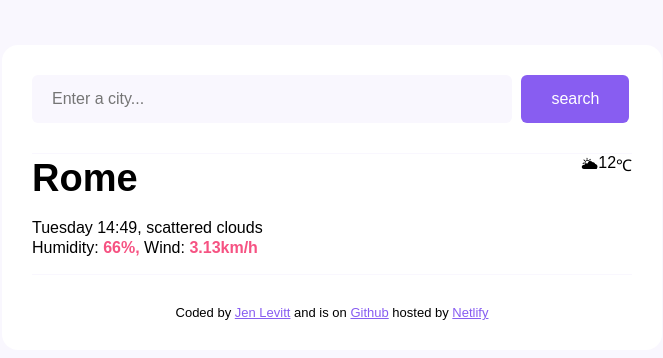
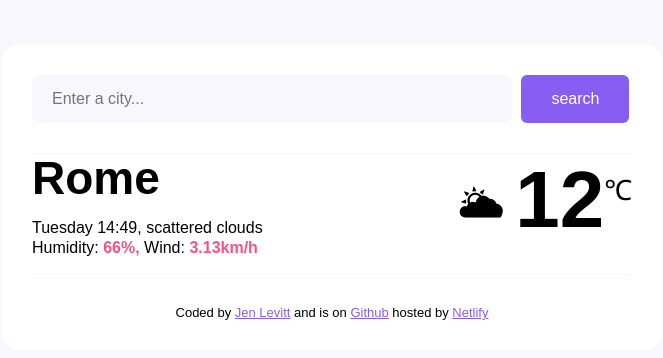
Before and after one commit to jklevs-fllm/weather-app, a plain HTML site: page index.html in a window 1280 px wide. Shown: the whole page, without its empty margins (308-971 px from the left). Drawn offline with Linux system fonts and the light colour scheme.

Commit message:
Updated CSS

```diff
--- a/src/index.css
+++ b/src/index.css
@@ -40,7 +40,8 @@ header {
 }
 .weather-app-city {
   margin: 0;
-  font-size: 38px;
+  font-size: 46px;
+  font-weight: bold;
   line-height: 48px;
 }
 .weather-app-details {
@@ -54,6 +55,19 @@ header {
 .weather-app-temperature-container {
   display: flex;
 }
+.weather-app-temperature {
+  font-size: 80px;
+  font-weight: bold;
+  margin-left: 10px;
+}
+.weather-app-icon {
+  font-size: 44px;
+  margin-top: 22px;
+}
+.weather-app-unit {
+  margin-top: 16px;
+  font-size: 28px;
+}
 footer {
   border-top: 1px solid #f9f7fe;
   padding: 30px 0 0 0;
```
